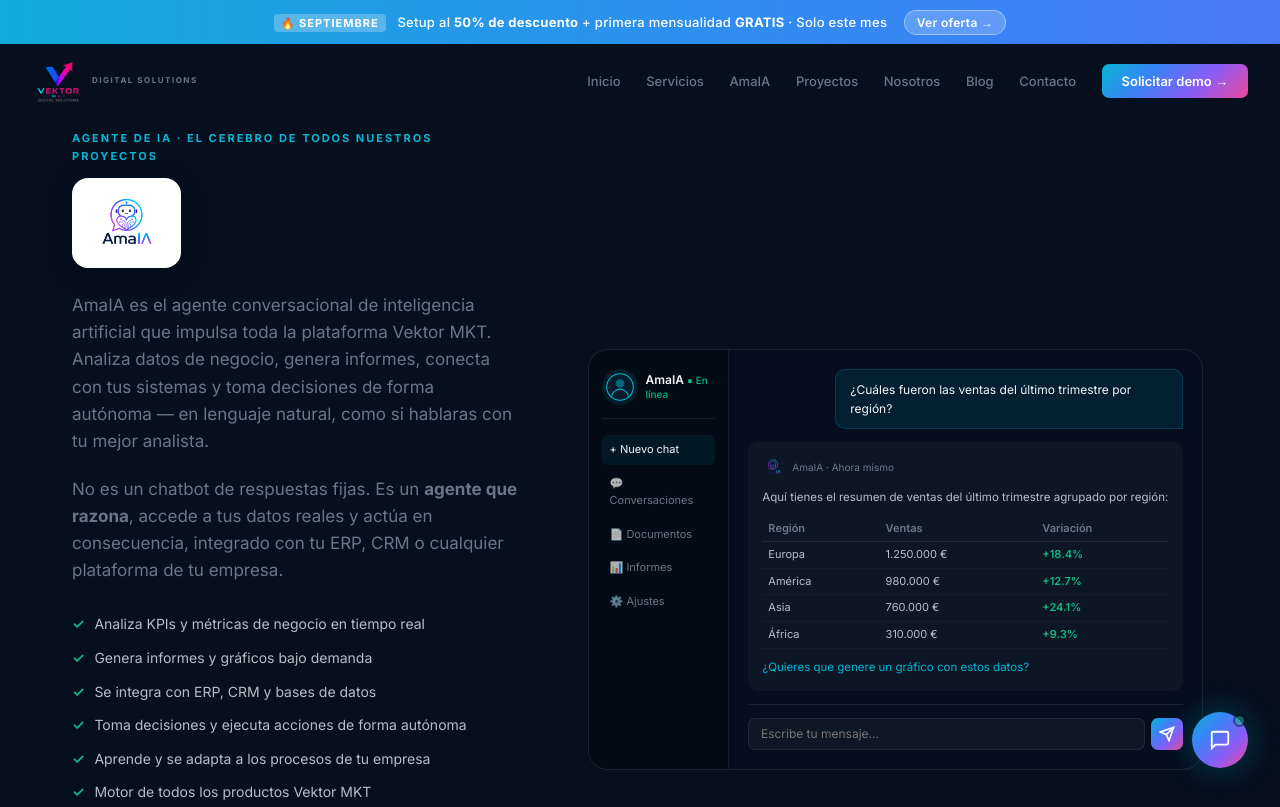
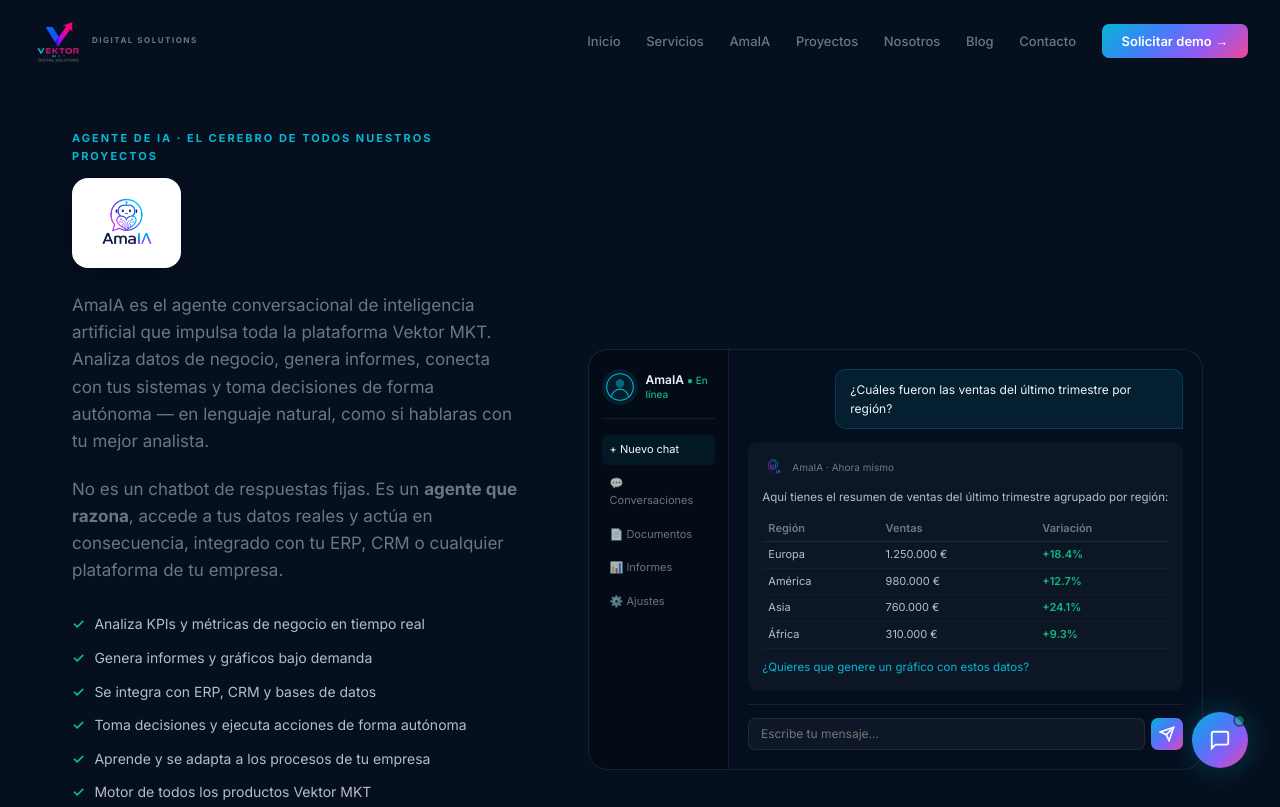
Before and after one commit to mktvektor-ctrl/vektor-mkt, a plain HTML site: page amaia.html in a window 1280 px wide. Shown: the top 807 px of the page. Drawn offline with Linux system fonts and the light colour scheme.

Commit message:
remove: promo bar eliminado de todos los archivos

```diff
--- a/amaia.html
+++ b/amaia.html
@@ -30,12 +30,7 @@
 <div id="cursor"></div>
 <div id="cursor-ring"></div>
 <div id="mouse-glow"></div>
-<!-- PROMO BAR -->
-<div id="promo-bar">
-  <span class="promo-badge">🔥 SEPTIEMBRE</span>
-  Setup al <strong>50% de descuento</strong> + primera mensualidad <strong>GRATIS</strong> &middot; Solo este mes
-  <a href="amaia.html#oferta" class="promo-cta">Ver oferta →</a>
-</div>
+
 <!-- NAV -->
 <nav id="navbar">
   <div class="nav-inner">
--- a/style.css
+++ b/style.css
@@ -1101,11 +1101,9 @@
 }
 .promo-cta:hover{background:rgba(255,255,255,.35);}
 
-/* Push nav down to account for promo bar (~40px tall) */
-#navbar{top:40px !important;}
-
-/* Hero needs extra padding-top: promo bar (40px) + nav (~70px) = 110px */
-#hero{padding-top:110px !important;}
+/* Navbar at top, no promo bar */
+#navbar{top:0 !important;}
+#hero{padding-top:80px !important;}
 
 /* Nav logo — clean proportional sizing, no distortion */
 .nav-logo-img {
@@ -1537,6 +1535,6 @@
 
 /* ---- HIDE CUSTOM CURSOR ON TOUCH / MOBILE DEVICES ---- */
 @media (hover: none), (pointer: coarse) {
-  #cursor, #cursor-ring, #mouse-glow { display: none !important; }
+  #cursor, #cursor-ring, #mouse-glow { display: none !important; visibility: hidden !important; }
   body { cursor: auto !important; }
 }
```
Also changed, not shown: blog.html (+1 -6 lines), contacto.html (+1 -6 lines), index.html (+1 -6 lines), nosotros.html (+1 -6 lines), proyectos.html (+1 -6 lines), servicios.html (+1 -6 lines).
